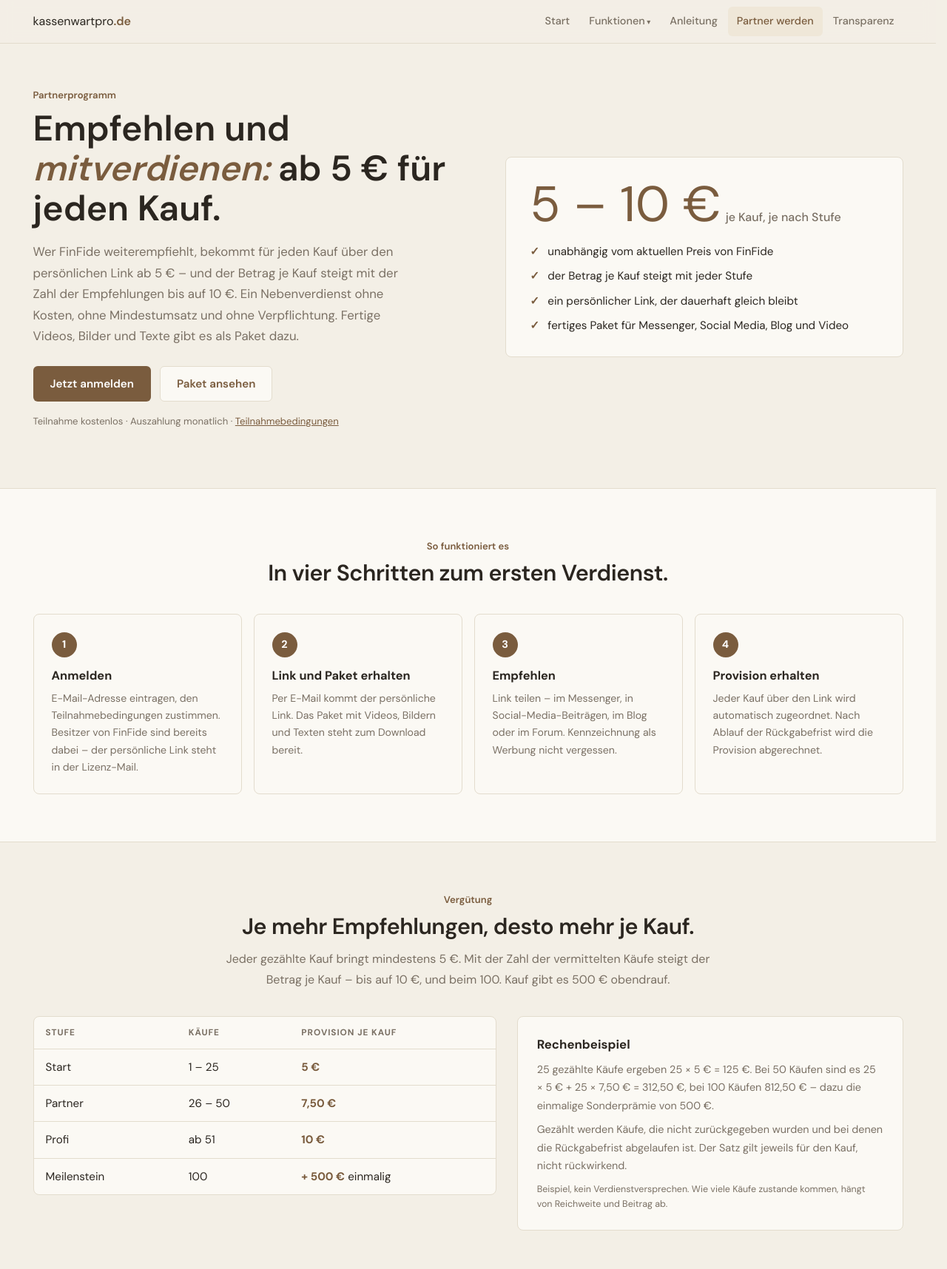
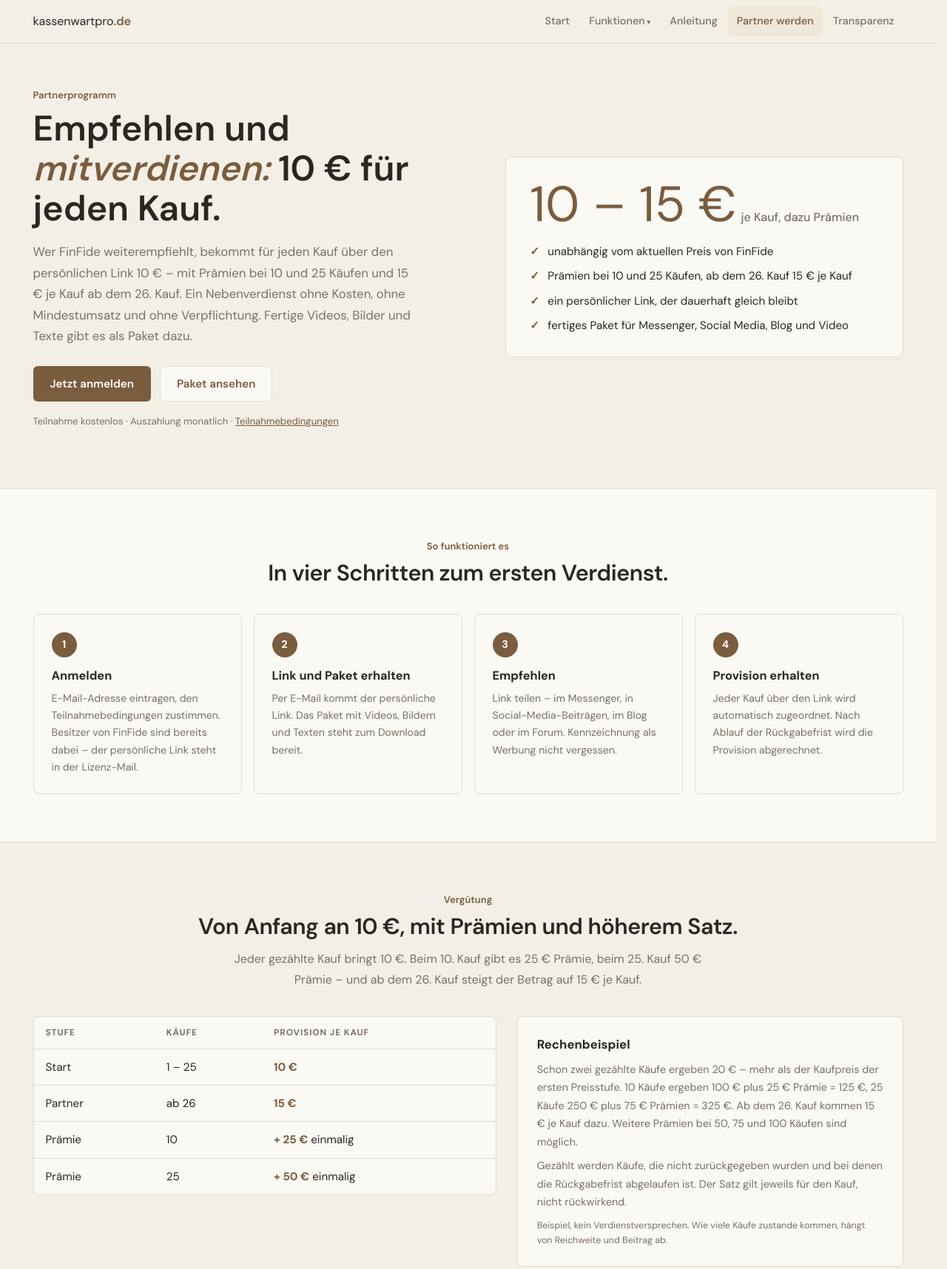
Before and after one commit to hackmatefoo-cmyk/KassenwartPro, a plain HTML site: page partnerprogramm.html in a window 1280 px wide. Shown: the top 1716 px of the page at 74% size. Drawn offline with Linux system fonts and the light colour scheme.

Commit message:
Partnerprogramm: 10 € ab Kauf 1, Prämien bei 10 und 25, 15 € ab Kauf 26
Co-Authored-By: Claude Sonnet 5.5 <noreply@anthropic.com>

```diff
--- a/partnerprogramm.html
+++ b/partnerprogramm.html
@@ -4,7 +4,7 @@
 <meta charset="UTF-8">
 <meta name="viewport" content="width=device-width, initial-scale=1.0">
 <title>Partnerprogramm: Nebenverdienst mit Empfehlungen · FinFide</title>
-<meta name="description" content="Nebenverdienst durch Weiterempfehlen: ab 5 € für jeden Kauf von FinFide über den eigenen Link, mit jeder Stufe bis zu 10 € je Kauf. Kostenlos, ohne Mindestumsatz, mit fertigem Paket aus Videos, Bildern und Texten.">
+<meta name="description" content="Nebenverdienst durch Weiterempfehlen: 10 € für jeden Kauf von FinFide über den eigenen Link, ab dem 26. Kauf 15 € je Kauf, dazu Prämien bei 10 und 25 Käufen. Kostenlos, ohne Mindestumsatz, mit fertigem Paket aus Videos, Bildern und Texten.">
 <link rel="canonical" href="https://kassenwartpro.de/partnerprogramm.html">
 <meta name="robots" content="index, follow">
 <link rel="icon" type="image/x-icon" href="favicon.ico">
@@ -13,7 +13,7 @@
 <meta property="og:type" content="website">
 <meta property="og:url" content="https://kassenwartpro.de/partnerprogramm.html">
 <meta property="og:title" content="FinFide Partnerprogramm – bis zu 10 € je Empfehlung">
-<meta property="og:description" content="Weiterempfehlen und mitverdienen: ab 5 € je Kauf, steigende Stufen, fertiges Paket.">
+<meta property="og:description" content="Weiterempfehlen und mitverdienen: 10 € je Kauf, ab dem 26. Kauf 15 €, Prämien bei 10 und 25 Käufen, fertiges Paket.">
 <meta property="og:image" content="https://kassenwartpro.de/img/partner/Abo-Rechnung_1x1.jpg">
 <meta property="og:locale" content="de_DE">
 <script type="application/ld+json">
@@ -21,7 +21,7 @@
   "@context": "https://schema.org",
   "@type": "FAQPage",
   "mainEntity": [
-    {"@type": "Question", "name": "Wie viel gibt es für eine Empfehlung?", "acceptedAnswer": {"@type": "Answer", "text": "Für jeden Kauf über den persönlichen Link gibt es ab 5 €, unabhängig vom aktuellen Preis. Der Betrag je Kauf steigt mit der Zahl der Empfehlungen: bis Kauf 25 gibt es 5 €, bis Kauf 50 gibt es 7,50 €, danach 10 € je Kauf. Beim 100. gezählten Kauf kommt einmalig eine Sonderprämie von 500 € dazu."}},
+    {"@type": "Question", "name": "Wie viel gibt es für eine Empfehlung?", "acceptedAnswer": {"@type": "Answer", "text": "Für jeden Kauf über den persönlichen Link gibt es 10 €, unabhängig vom aktuellen Preis. Beim 10. gezählten Kauf kommt einmalig eine Prämie von 25 € dazu, beim 25. Kauf eine Prämie von 50 €. Ab dem 26. Kauf steigt der Betrag auf 15 € je Kauf. Weitere Prämien bei 50, 75 und 100 Käufen sind möglich."}},
     {"@type": "Question", "name": "Kostet die Teilnahme etwas?", "acceptedAnswer": {"@type": "Answer", "text": "Nein. Die Teilnahme ist kostenlos, es gibt keine Mindestumsätze und keine Verpflichtung."}},
     {"@type": "Question", "name": "Wann wird ausgezahlt?", "acceptedAnswer": {"@type": "Answer", "text": "Eine Provision wird fällig, sobald seit dem Kauf 45 Tage vergangen sind und der Kauf nicht zurückgegeben wurde. Die Abrechnung erfolgt monatlich per E-Mail, die Überweisung folgt in den nächsten Tagen."}},
     {"@type": "Question", "name": "Muss FinFide gekauft sein, um teilzunehmen?", "acceptedAnswer": {"@type": "Answer", "text": "Nein. Wer FinFide bereits besitzt, ist automatisch dabei. Die Anmeldung steht aber allen offen."}},
@@ -124,8 +124,8 @@ table.tiers tr:last-child td { border-bottom: none; }
     <div class="p-hero">
       <div>
         <span class="eyebrow">Partnerprogramm</span>
-        <h1>Empfehlen und <em>mitverdienen:</em> ab 5 € für jeden Kauf.</h1>
-        <p class="p-sub">Wer FinFide weiterempfiehlt, bekommt für jeden Kauf über den persönlichen Link ab 5 € – und der Betrag je Kauf steigt mit der Zahl der Empfehlungen bis auf 10 €. Ein Nebenverdienst ohne Kosten, ohne Mindestumsatz und ohne Verpflichtung. Fertige Videos, Bilder und Texte gibt es als Paket dazu.</p>
+        <h1>Empfehlen und <em>mitverdienen:</em> 10 € für jeden Kauf.</h1>
+        <p class="p-sub">Wer FinFide weiterempfiehlt, bekommt für jeden Kauf über den persönlichen Link 10 € – mit Prämien bei 10 und 25 Käufen und 15 € je Kauf ab dem 26. Kauf. Ein Nebenverdienst ohne Kosten, ohne Mindestumsatz und ohne Verpflichtung. Fertige Videos, Bilder und Texte gibt es als Paket dazu.</p>
         <div class="p-actions">
           <a class="btn btn-primary" href="#anmelden">Jetzt anmelden</a>
           <a class="btn btn-ghost" href="#paket">Paket ansehen</a>
@@ -133,10 +133,10 @@ table.tiers tr:last-child td { border-bottom: none; }
         <p class="p-note">Teilnahme kostenlos · Auszahlung monatlich · <a href="partnerbedingungen.html">Teilnahmebedingungen</a></p>
       </div>
       <div class="card big-card">
-        <div class="num">5 – 10 €<small>je Kauf, je nach Stufe</small></div>
+        <div class="num">10 – 15 €<small>je Kauf, dazu Prämien</small></div>
         <ul>
           <li>unabhängig vom aktuellen Preis von FinFide</li>
-          <li>der Betrag je Kauf steigt mit jeder Stufe</li>
+          <li>Prämien bei 10 und 25 Käufen, ab dem 26. Kauf 15 € je Kauf</li>
           <li>ein persönlicher Link, der dauerhaft gleich bleibt</li>
           <li>fertiges Paket für Messenger, Social Media, Blog und Video</li>
         </ul>
@@ -166,24 +166,24 @@ table.tiers tr:last-child td { border-bottom: none; }
   <div class="container">
     <div class="center">
       <span class="eyebrow">Vergütung</span>
-      <h2 class="section-title">Je mehr Empfehlungen, desto mehr je Kauf.</h2>
-      <p class="section-sub">Jeder gezählte Kauf bringt mindestens 5 €. Mit der Zahl der vermittelten Käufe steigt der Betrag je Kauf – bis auf 10 €, und beim 100. Kauf gibt es 500 € obendrauf.</p>
+      <h2 class="section-title">Von Anfang an 10 €, mit Prämien und höherem Satz.</h2>
+      <p class="section-sub">Jeder gezählte Kauf bringt 10 €. Beim 10. Kauf gibt es 25 € Prämie, beim 25. Kauf 50 € Prämie – und ab dem 26. Kauf steigt der Betrag auf 15 € je Kauf.</p>
     </div>
     <div class="tier-wrap">
       <div class="card">
         <table class="tiers">
           <thead><tr><th>Stufe</th><th>Käufe</th><th>Provision je Kauf</th></tr></thead>
           <tbody>
-            <tr><td>Start</td><td>1 – 25</td><td><b>5 €</b></td></tr>
-            <tr><td>Partner</td><td>26 – 50</td><td><b>7,50 €</b></td></tr>
-            <tr><td>Profi</td><td>ab 51</td><td><b>10 €</b></td></tr>
-            <tr><td>Meilenstein</td><td>100</td><td><b>+ 500 €</b> einmalig</td></tr>
+            <tr><td>Start</td><td>1 – 25</td><td><b>10 €</b></td></tr>
+            <tr><td>Partner</td><td>ab 26</td><td><b>15 €</b></td></tr>
+            <tr><td>Prämie</td><td>10</td><td><b>+ 25 €</b> einmalig</td></tr>
+            <tr><td>Prämie</td><td>25</td><td><b>+ 50 €</b> einmalig</td></tr>
           </tbody>
         </table>
       </div>
       <div class="card ex">
         <h3>Rechenbeispiel</h3>
-        <p>25 gezählte Käufe ergeben 25 × 5 € = 125 €. Bei 50 Käufen sind es 25 × 5 € + 25 × 7,50 € = 312,50 €, bei 100 Käufen 812,50 € – dazu die einmalige Sonderprämie von 500 €.</p>
+        <p>Schon zwei gezählte Käufe ergeben 20 € – mehr als der Kaufpreis der ersten Preisstufe. 10 Käufe ergeben 100 € plus 25 € Prämie = 125 €, 25 Käufe 250 € plus 75 € Prämien = 325 €. Ab dem 26. Kauf kommen 15 € je Kauf dazu. Weitere Prämien bei 50, 75 und 100 Käufen sind möglich.</p>
         <p>Gezählt werden Käufe, die nicht zurückgegeben wurden und bei denen die Rückgabefrist abgelaufen ist. Der Satz gilt jeweils für den Kauf, nicht rückwirkend.</p>
         <small>Beispiel, kein Verdienstversprechen. Wie viele Käufe zustande kommen, hängt von Reichweite und Beitrag ab.</small>
       </div>
@@ -286,7 +286,7 @@ table.tiers tr:last-child td { border-bottom: none; }
       <h2 class="section-title">Häufige Fragen zum Nebenverdienst mit FinFide.</h2>
     </div>
     <div class="faq">
-      <details><summary>Wie viel gibt es für eine Empfehlung?</summary><p>Für jeden Kauf über den persönlichen Link gibt es ab 5 €, unabhängig vom aktuellen Preis. Der Betrag je Kauf steigt mit der Zahl der Empfehlungen: bis Kauf 25 gibt es 5 €, bis Kauf 50 gibt es 7,50 €, danach 10 € je Kauf. Beim 100. gezählten Kauf kommt einmalig eine Sonderprämie von 500 € dazu.</p></details>
+      <details><summary>Wie viel gibt es für eine Empfehlung?</summary><p>Für jeden Kauf über den persönlichen Link gibt es 10 €, unabhängig vom aktuellen Preis. Beim 10. gezählten Kauf kommt einmalig eine Prämie von 25 € dazu, beim 25. Kauf eine Prämie von 50 €. Ab dem 26. Kauf steigt der Betrag auf 15 € je Kauf. Weitere Prämien bei 50, 75 und 100 Käufen sind möglich.</p></details>
       <details><summary>Kostet die Teilnahme etwas?</summary><p>Nein. Die Teilnahme ist kostenlos, es gibt keine Mindestumsätze und keine Verpflichtung.</p></details>
       <details><summary>Wann wird ausgezahlt?</summary><p>Eine Provision wird fällig, sobald seit dem Kauf 45 Tage vergangen sind und der Kauf nicht zurückgegeben wurde. Die Abrechnung kommt monatlich per E-Mail, die Überweisung folgt in den nächsten Tagen. Unter 10 € wird auf den Folgemonat übertragen.</p></details>
       <details><summary>Muss FinFide gekauft sein?</summary><p>Nein. Wer FinFide bereits besitzt, ist automatisch dabei, die Anmeldung steht aber allen offen. Wer das Programm vor einer Empfehlung kennenlernen möchte, findet Videos und die Anleitung auf dieser Website.</p></details>
```
Also changed, not shown: index.html (+1 -1 lines), partnerbedingungen.html (+2 -2 lines).
